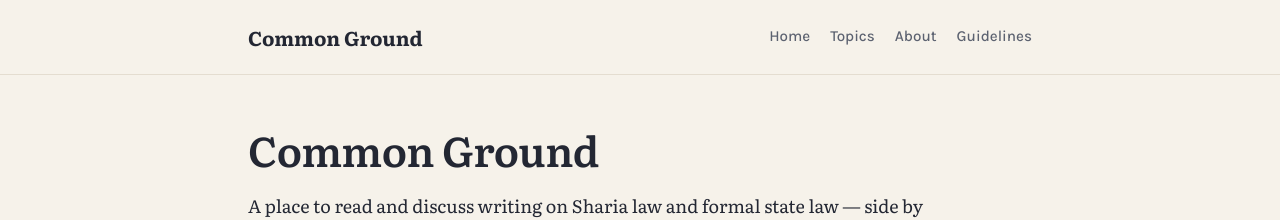
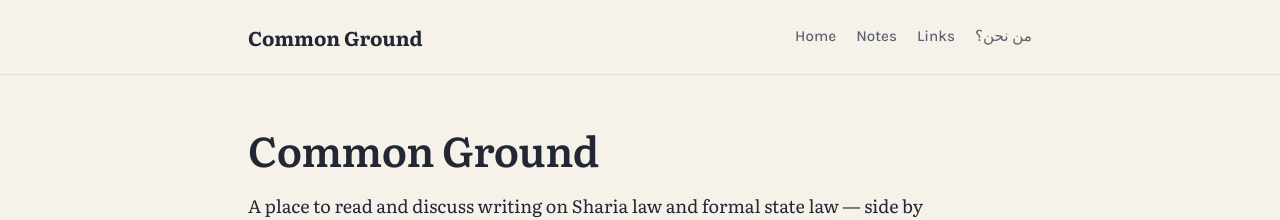
Before and after one commit to Kwayteb/Kwayteb.github.io, a Jekyll site: the page built from index.md, in a window 1280 px wide. Shown: the top 220 px of the page. Built offline with Jekyll 4.4.1, drawn with Linux system fonts in a browser that asks for light colours.

Commit message:
update _layouts/default.html

```diff
--- a/_layouts/default.html
+++ b/_layouts/default.html
@@ -16,9 +16,9 @@
       <a class="site-title" href="{{ '/' | relative_url }}">{{ site.title }}</a>
       <nav aria-label="Primary">
         <a href="{{ '/' | relative_url }}">Home</a>
-        <a href="{{ '/topics/' | relative_url }}">Topics</a>
-        <a href="{{ '/about/' | relative_url }}">About</a>
-        <a href="{{ '/guidelines/' | relative_url }}">Guidelines</a>
+        <a href="{{ '/topics/' | relative_url }}">Notes</a>
+        <a href="{{ '/about/' | relative_url }}">Links</a>
+        <a href="{{ '/guidelines/' | relative_url }}">من نحن؟</a>
       </nav>
     </div>
   </header>
```
